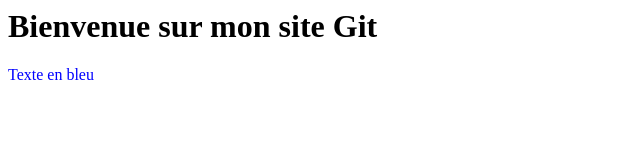
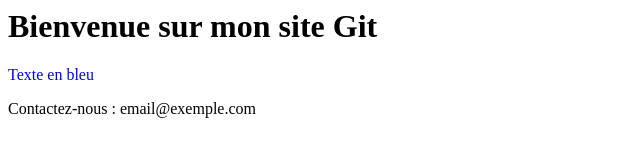
Before and after one commit to imy-alt/git-w3schools, a plain HTML site: page index.html in a window 1280 px wide. Shown: the whole page, without its empty margins (0-640 px from the left). Drawn offline with Linux system fonts and the light colour scheme.

Commit message:
Ajout de la section contact

```diff
--- a/index.html
+++ b/index.html
@@ -1,3 +1,4 @@
 <h1>Bienvenue sur mon site Git</h1>
 <p style='color:blue;'>Texte en bleu</p>
 <!-- Modifié directement sur GitHub -->
+<p>Contactez-nous : email@exemple.com</p>
```
